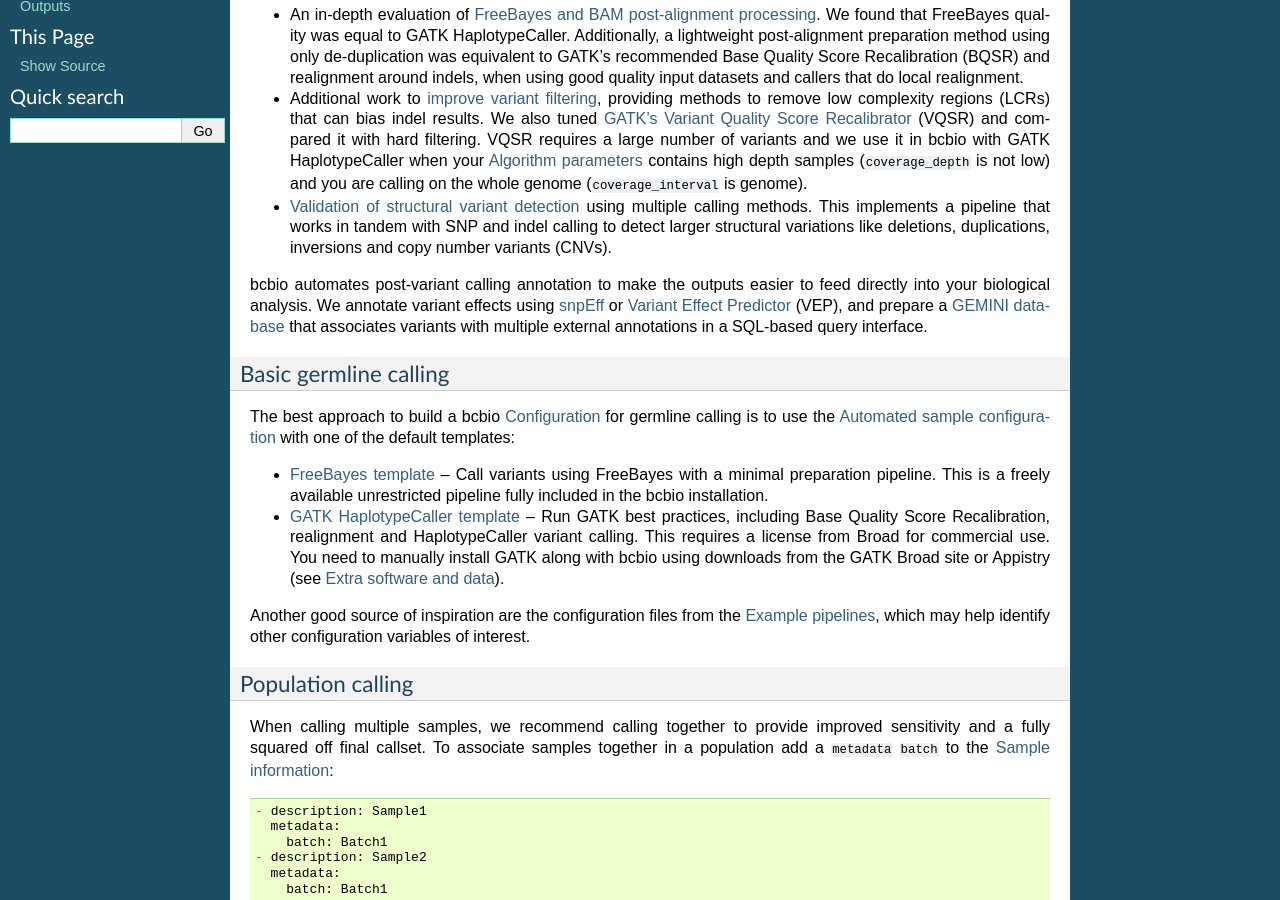
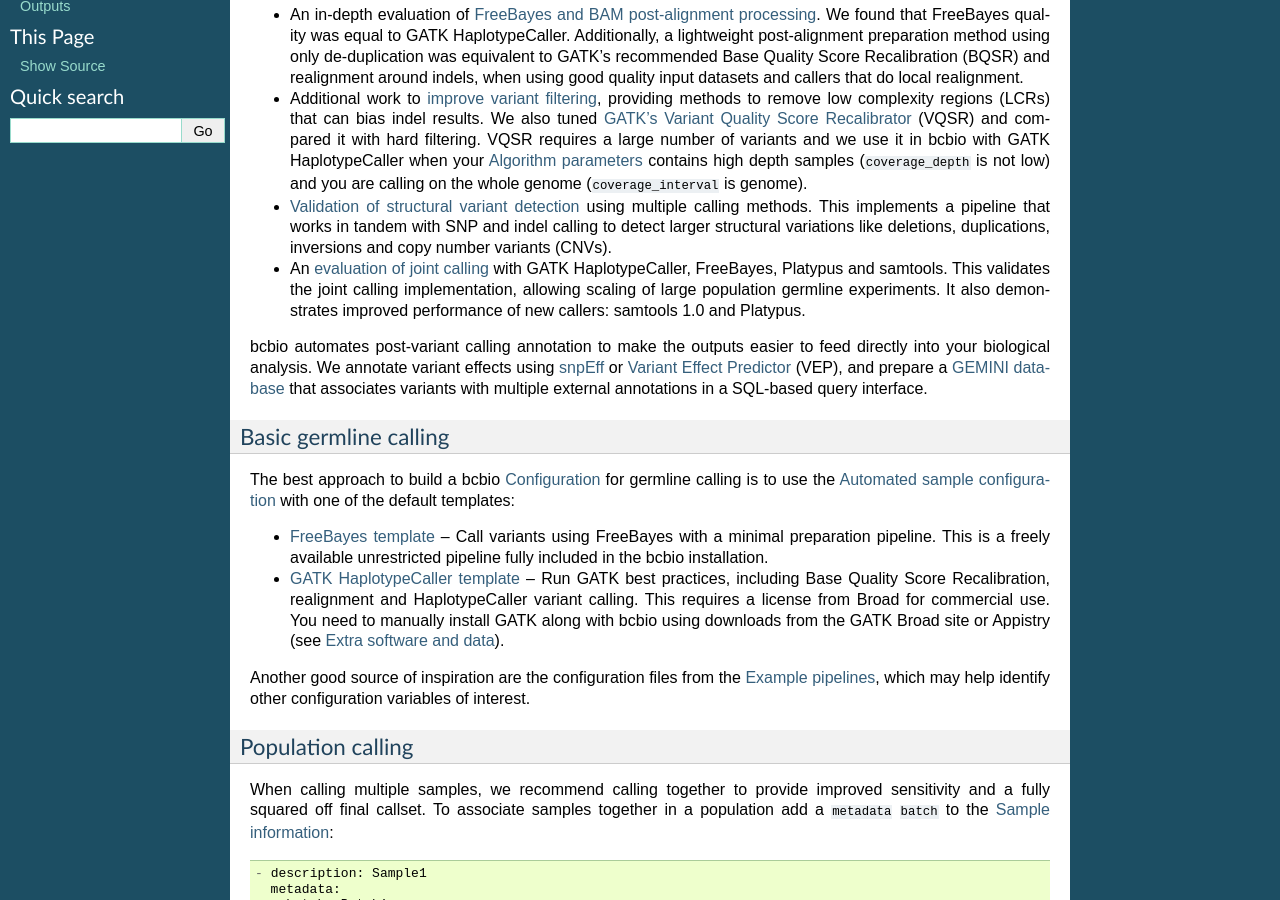
Before and after one commit to bcbio/bcbio-nextgen, a Sphinx documentation site: the page built from docs/contents/pipelines.rst, in a window 1280 px wide and 900 px high, scrolled down 326 px. Built offline with Sphinx 7.4.7, drawn with Linux system fonts in a browser that asks for light colours.

Commit message:
Add joint calling documentation and pointer to write up. Fixes #348

```diff
--- a/docs/contents/pipelines.rst
+++ b/docs/contents/pipelines.rst
@@ -37,6 +37,11 @@
   calling to detect larger structural variations like deletions, duplications,
   inversions and copy number variants (CNVs).
 
+- An `evaluation of joint calling`_ with GATK HaplotypeCaller, FreeBayes,
+  Platypus and samtools. This validates the joint calling implementation,
+  allowing scaling of large population germline experiments. It also
+  demonstrates improved performance of new callers: samtools 1.0 and Platypus.
+
 bcbio automates post-variant calling annotation to make
 the outputs easier to feed directly into your biological analysis. We annotate
 variant effects using `snpEff`_ or `Variant Effect Predictor`_ (VEP), and
@@ -58,6 +63,7 @@
 .. _snpEff: http://snpeff.sourceforge.net/
 .. _GEMINI database: http://gemini.readthedocs.org/en/latest/
 .. _Variant Effect Predictor: http://www.ensembl.org/info/docs/tools/vep/index.html
+.. _evaluation of joint calling: http://bcbio.wordpress.com/2014/10/07/joint-calling/
 
 Basic germline calling
 ======================
```
